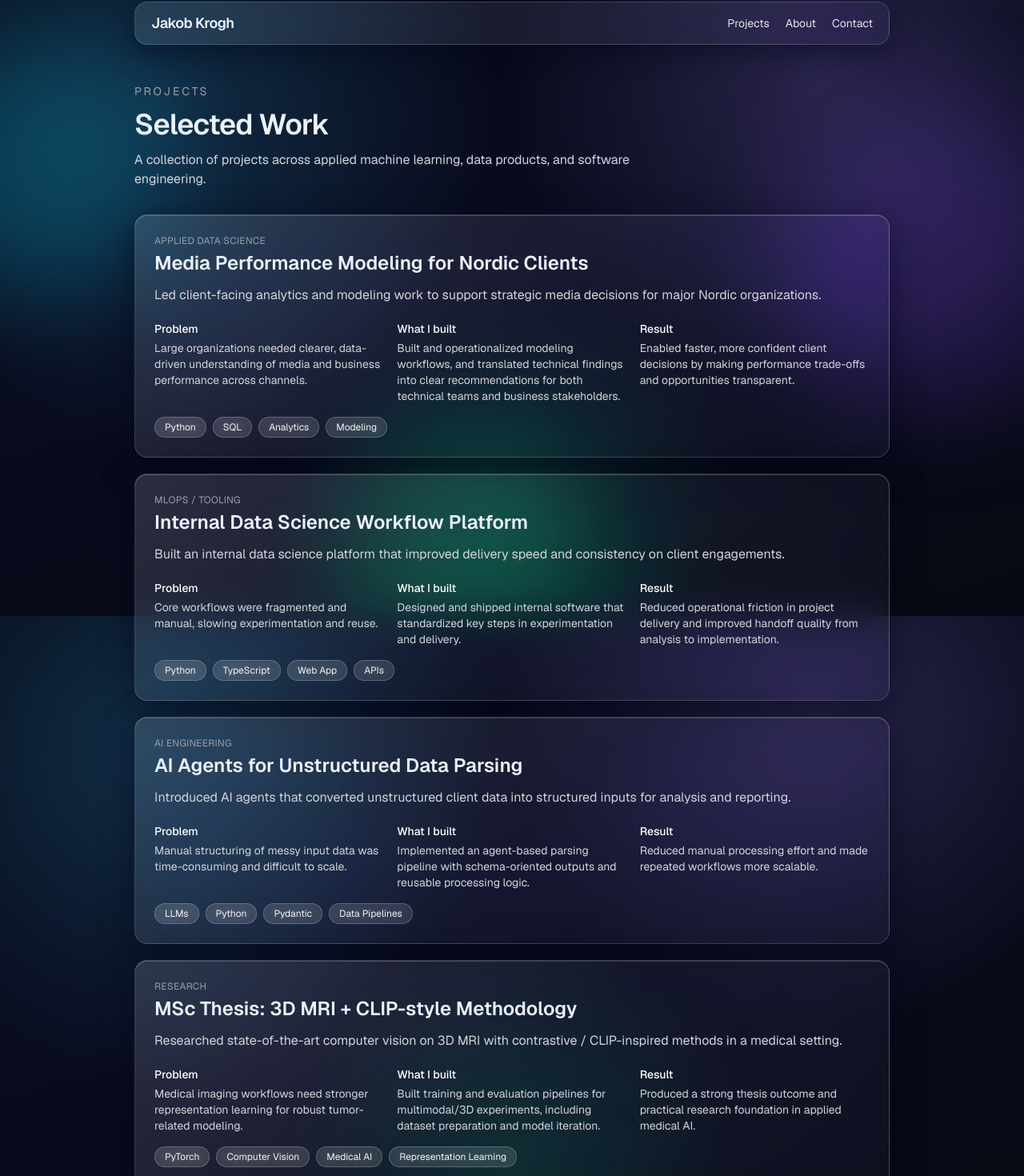
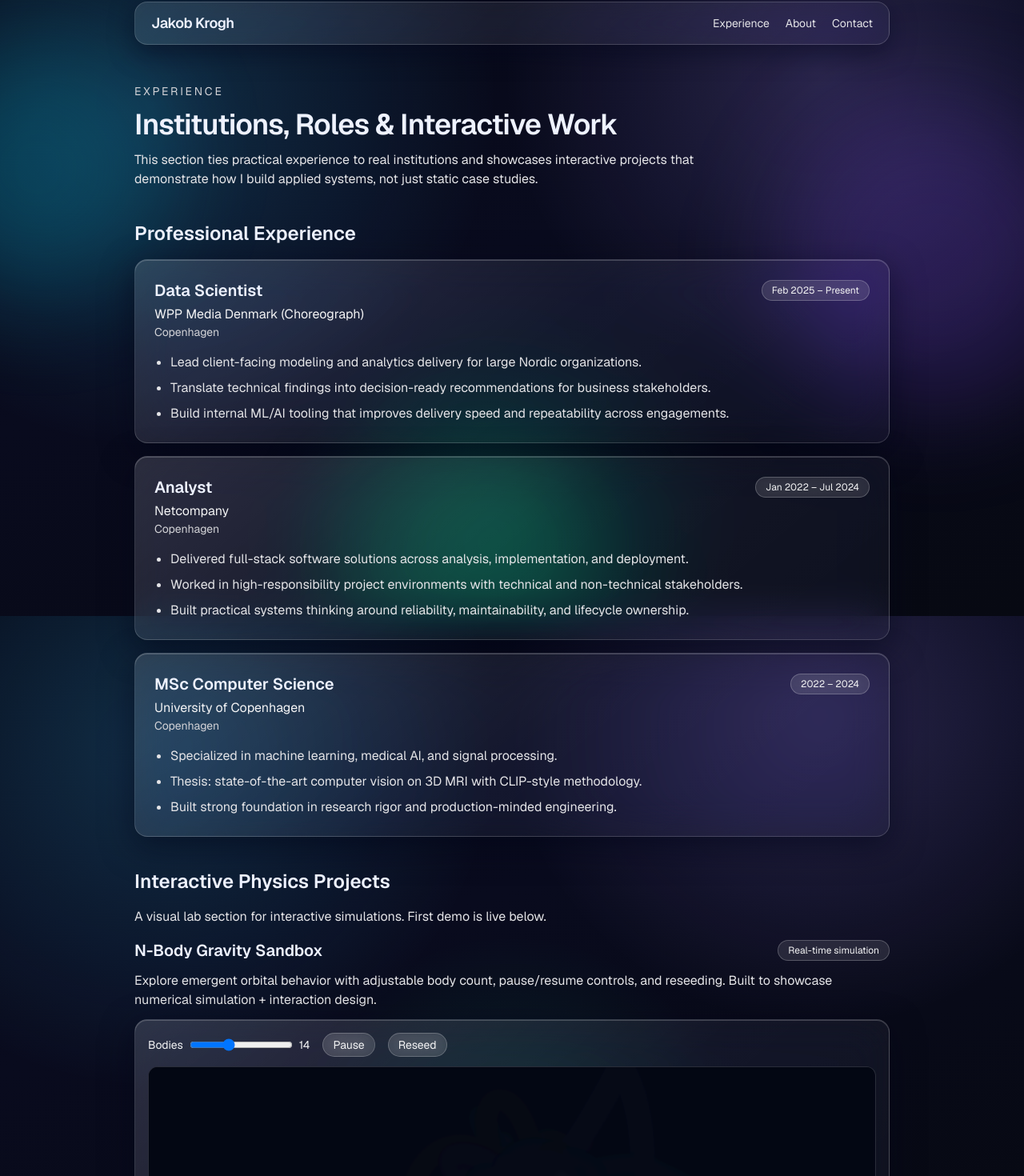
Before and after one commit to jakekrogh/z-portfolio, a Next.js app: page /projects in a window 1280 px wide. Shown: the part 30-1500 px from the top of the page at 80% size. Built offline with nearby package versions, Linux system fonts and the light colour scheme.

Commit message:
feat: redesign projects as experience page with interactive physics lab

```diff
--- a/src/app/layout.tsx
+++ b/src/app/layout.tsx
@@ -39,7 +39,7 @@ export default function RootLayout({
             </Link>
             <nav className="flex items-center gap-5 text-sm text-zinc-200">
               <Link href="/projects" className="transition hover:text-white">
-                Projects
+                Experience
               </Link>
               <Link href="/about" className="transition hover:text-white">
                 About
--- a/src/app/page.tsx
+++ b/src/app/page.tsx
@@ -16,7 +16,7 @@ export default function Home() {
         </p>
         <div className="flex gap-3">
           <Link href="/projects" className="glass-pill px-5 py-2 text-sm font-medium text-white transition hover:bg-white/20">
-            View Projects
+            View Experience
           </Link>
           <Link href="/about" className="glass-pill px-5 py-2 text-sm font-medium text-white/90 transition hover:bg-white/20">
             About Me
--- a/src/app/projects/page.tsx
+++ b/src/app/projects/page.tsx
@@ -1,48 +1,56 @@
-import { projects } from "@/data/projects";
+import NBodyLab from "@/components/n-body-lab";
+import { experiences } from "@/data/experience";
 
 export default function ProjectsPage() {
   return (
-    <div className="space-y-8">
+    <div className="space-y-10">
       <section className="space-y-3">
-        <p className="text-sm uppercase tracking-[0.2em] text-zinc-400">Projects</p>
-        <h1 className="text-4xl font-semibold tracking-tight">Selected Work</h1>
-        <p className="max-w-2xl text-zinc-300">
-          A collection of projects across applied machine learning, data products, and software engineering.
+        <p className="text-sm uppercase tracking-[0.2em] text-zinc-300">Experience</p>
+        <h1 className="text-4xl font-semibold tracking-tight">Institutions, Roles & Interactive Work</h1>
+        <p className="max-w-3xl text-zinc-200">
+          This section ties practical experience to real institutions and showcases interactive projects that demonstrate how I build applied systems, not just static case studies.
         </p>
       </section>
 
-      <div className="space-y-5">
-        {projects.map((project) => (
-          <article key={project.slug} className="glass-card p-6">
-            <p className="text-xs uppercase tracking-wide text-zinc-400">{project.tag}</p>
-            <h2 className="mt-1 text-2xl font-semibold">{project.title}</h2>
-            <p className="mt-3 text-zinc-300">{project.summary}</p>
+      <section className="space-y-4">
+        <h2 className="text-2xl font-semibold">Professional Experience</h2>
+        <div className="space-y-4">
+          {experiences.map((item) => (
+            <article key={`${item.institution}-${item.role}`} className="glass-card p-6">
+              <div className="flex flex-wrap items-center justify-between gap-2">
+                <h3 className="text-xl font-semibold">{item.role}</h3>
+                <span className="glass-pill px-3 py-1 text-xs text-zinc-100">{item.period}</span>
+              </div>
+              <p className="mt-1 text-zinc-100">{item.institution}</p>
+              {item.location && <p className="text-sm text-zinc-300">{item.location}</p>}
 
-            <div className="mt-5 grid gap-4 text-sm text-zinc-300 sm:grid-cols-3">
-              <div>
-                <h3 className="mb-1 font-medium text-white">Problem</h3>
-                <p>{project.problem}</p>
-              </div>
-              <div>
-                <h3 className="mb-1 font-medium text-white">What I built</h3>
-                <p>{project.build}</p>
-              </div>
-              <div>
-                <h3 className="mb-1 font-medium text-white">Result</h3>
-                <p>{project.result}</p>
-              </div>
-            </div>
+              <ul className="mt-4 list-disc space-y-2 pl-5 text-zinc-200">
+                {item.highlights.map((highlight) => (
+                  <li key={highlight}>{highlight}</li>
+                ))}
+              </ul>
+            </article>
+          ))}
+        </div>
+      </section>
 
-            <div className="mt-4 flex flex-wrap gap-2">
-              {project.stack.map((tech) => (
-                <span key={tech} className="glass-pill px-3 py-1 text-xs text-zinc-100">
-                  {tech}
-                </span>
-              ))}
-            </div>
-          </article>
-        ))}
-      </div>
+      <section className="space-y-4">
+        <h2 className="text-2xl font-semibold">Interactive Physics Projects</h2>
+        <p className="max-w-3xl text-zinc-200">
+          A visual lab section for interactive simulations. First demo is live below.
+        </p>
+
+        <article className="space-y-3">
+          <div className="flex items-center justify-between">
+            <h3 className="text-xl font-semibold">N-Body Gravity Sandbox</h3>
+            <span className="glass-pill px-3 py-1 text-xs text-zinc-100">Real-time simulation</span>
+          </div>
+          <p className="text-zinc-200">
+            Explore emergent orbital behavior with adjustable body count, pause/resume controls, and reseeding. Built to showcase numerical simulation + interaction design.
+          </p>
+          <NBodyLab />
+        </article>
+      </section>
     </div>
   );
 }
--- /dev/null
+++ b/src/components/n-body-lab.tsx
@@ -0,0 +1,184 @@
+"use client";
+
+import { useEffect, useRef, useState } from "react";
+
+type Body = {
+  x: number;
+  y: number;
+  vx: number;
+  vy: number;
+  m: number;
+  color: string;
+};
+
+const COLORS = ["#60a5fa", "#22d3ee", "#a78bfa", "#34d399", "#f472b6", "#f59e0b"];
+
+function randomBody(width: number, height: number): Body {
+  const angle = Math.random() * Math.PI * 2;
+  const r = Math.min(width, height) * (0.14 + Math.random() * 0.24);
+  const cx = width / 2;
+  const cy = height / 2;
+
+  return {
+    x: cx + Math.cos(angle) * r,
+    y: cy + Math.sin(angle) * r,
+    vx: (Math.random() - 0.5) * 0.45,
+    vy: (Math.random() - 0.5) * 0.45,
+    m: 6 + Math.random() * 10,
+    color: COLORS[Math.floor(Math.random() * COLORS.length)],
+  };
+}
+
+function seedBodies(count: number, width: number, height: number): Body[] {
+  const bodies = Array.from({ length: count }, () => randomBody(width, height));
+  bodies.push({
+    x: width / 2,
+    y: height / 2,
+    vx: 0,
+    vy: 0,
+    m: 24,
+    color: "#f8fafc",
+  });
+  return bodies;
+}
+
+export default function NBodyLab() {
+  const canvasRef = useRef<HTMLCanvasElement | null>(null);
+  const bodiesRef = useRef<Body[]>([]);
+  const rafRef = useRef<number | null>(null);
+
+  const [bodyCount, setBodyCount] = useState(14);
+  const [running, setRunning] = useState(true);
+  const [seed, setSeed] = useState(0);
+
+  useEffect(() => {
+    const canvas = canvasRef.current;
+    if (!canvas) return;
+
+    const ctx = canvas.getContext("2d");
+    if (!ctx) return;
+
+    const resize = () => {
+      const rect = canvas.getBoundingClientRect();
+      canvas.width = rect.width * window.devicePixelRatio;
+      canvas.height = rect.height * window.devicePixelRatio;
+      ctx.setTransform(window.devicePixelRatio, 0, 0, window.devicePixelRatio, 0, 0);
+    };
+
+    resize();
+    window.addEventListener("resize", resize);
+
+    const resetBodies = () => {
+      const width = canvas.clientWidth;
+      const height = canvas.clientHeight;
+      bodiesRef.current = seedBodies(bodyCount, width, height);
+    };
+
+    resetBodies();
+
+    const G = 32;
+    const dt = 0.65;
+    const damping = 0.999;
+
+    const step = () => {
+      if (!running) {
+        rafRef.current = requestAnimationFrame(step);
+        return;
+      }
+
+      const width = canvas.clientWidth;
+      const height = canvas.clientHeight;
+      const bodies = bodiesRef.current;
+
+      for (let i = 0; i < bodies.length; i++) {
+        let ax = 0;
+        let ay = 0;
+
+        for (let j = 0; j < bodies.length; j++) {
+          if (i === j) continue;
+          const dx = bodies[j].x - bodies[i].x;
+          const dy = bodies[j].y - bodies[i].y;
+          const distSq = dx * dx + dy * dy + 65;
+          const dist = Math.sqrt(distSq);
+          const force = (G * bodies[j].m) / distSq;
+          ax += (dx / dist) * force;
+          ay += (dy / dist) * force;
+        }
+
+        bodies[i].vx = (bodies[i].vx + ax * dt) * damping;
+        bodies[i].vy = (bodies[i].vy + ay * dt) * damping;
+      }
+
+      for (const b of bodies) {
+        b.x += b.vx * dt;
+        b.y += b.vy * dt;
+
+        if (b.x < 0 || b.x > width) b.vx *= -0.92;
+        if (b.y < 0 || b.y > height) b.vy *= -0.92;
+
+        b.x = Math.max(0, Math.min(width, b.x));
+        b.y = Math.max(0, Math.min(height, b.y));
+      }
+
+      ctx.fillStyle = "rgba(6, 8, 22, 0.25)";
+      ctx.fillRect(0, 0, width, height);
+
+      for (const b of bodies) {
+        ctx.beginPath();
+        ctx.fillStyle = b.color;
+        ctx.shadowColor = b.color;
+        ctx.shadowBlur = 12;
+        ctx.arc(b.x, b.y, Math.max(2.5, b.m * 0.35), 0, Math.PI * 2);
+        ctx.fill();
+      }
+      ctx.shadowBlur = 0;
+
+      rafRef.current = requestAnimationFrame(step);
+    };
+
+    rafRef.current = requestAnimationFrame(step);
+
+    return () => {
+      window.removeEventListener("resize", resize);
+      if (rafRef.current) cancelAnimationFrame(rafRef.current);
+    };
+  }, [bodyCount, running, seed]);
+
+  return (
+    <div className="space-y-4">
+      <div className="glass-card p-4">
+        <div className="mb-3 flex flex-wrap items-center gap-4 text-sm text-zinc-100">
+          <label className="flex items-center gap-2">
+            Bodies
+            <input
+              type="range"
+              min={6}
+              max={28}
+              value={bodyCount}
+              onChange={(e) => setBodyCount(Number(e.target.value))}
+            />
+            <span>{bodyCount}</span>
+          </label>
+
+          <button
+            className="glass-pill px-3 py-1"
+            onClick={() => setRunning((v) => !v)}
+            type="button"
+          >
+            {running ? "Pause" : "Resume"}
+          </button>
+
+          <button
+            className="glass-pill px-3 py-1"
+            onClick={() => setSeed((s) => s + 1)}
+            type="button"
+          >
+            Reseed
+          </button>
+        </div>
+
+        <canvas ref={canvasRef} className="h-[360px] w-full rounded-xl border border-white/15 bg-[#050816]" />
+      </div>
+    </div>
+  );
+}
--- /dev/null
+++ b/src/data/experience.ts
@@ -0,0 +1,43 @@
+export type ExperienceItem = {
+  institution: string;
+  role: string;
+  period: string;
+  location?: string;
+  highlights: string[];
+};
+
+export const experiences: ExperienceItem[] = [
+  {
+    institution: "WPP Media Denmark (Choreograph)",
+    role: "Data Scientist",
+    period: "Feb 2025 – Present",
+    location: "Copenhagen",
+    highlights: [
+      "Lead client-facing modeling and analytics delivery for large Nordic organizations.",
+      "Translate technical findings into decision-ready recommendations for business stakeholders.",
+      "Build internal ML/AI tooling that improves delivery speed and repeatability across engagements.",
+    ],
+  },
+  {
+    institution: "Netcompany",
+    role: "Analyst",
+    period: "Jan 2022 – Jul 2024",
+    location: "Copenhagen",
+    highlights: [
+      "Delivered full-stack software solutions across analysis, implementation, and deployment.",
+      "Worked in high-responsibility project environments with technical and non-technical stakeholders.",
+      "Built practical systems thinking around reliability, maintainability, and lifecycle ownership.",
+    ],
+  },
+  {
+    institution: "University of Copenhagen",
+    role: "MSc Computer Science",
+    period: "2022 – 2024",
+    location: "Copenhagen",
+    highlights: [
+      "Specialized in machine learning, medical AI, and signal processing.",
+      "Thesis: state-of-the-art computer vision on 3D MRI with CLIP-style methodology.",
+      "Built strong foundation in research rigor and production-minded engineering.",
+    ],
+  },
+];
```
